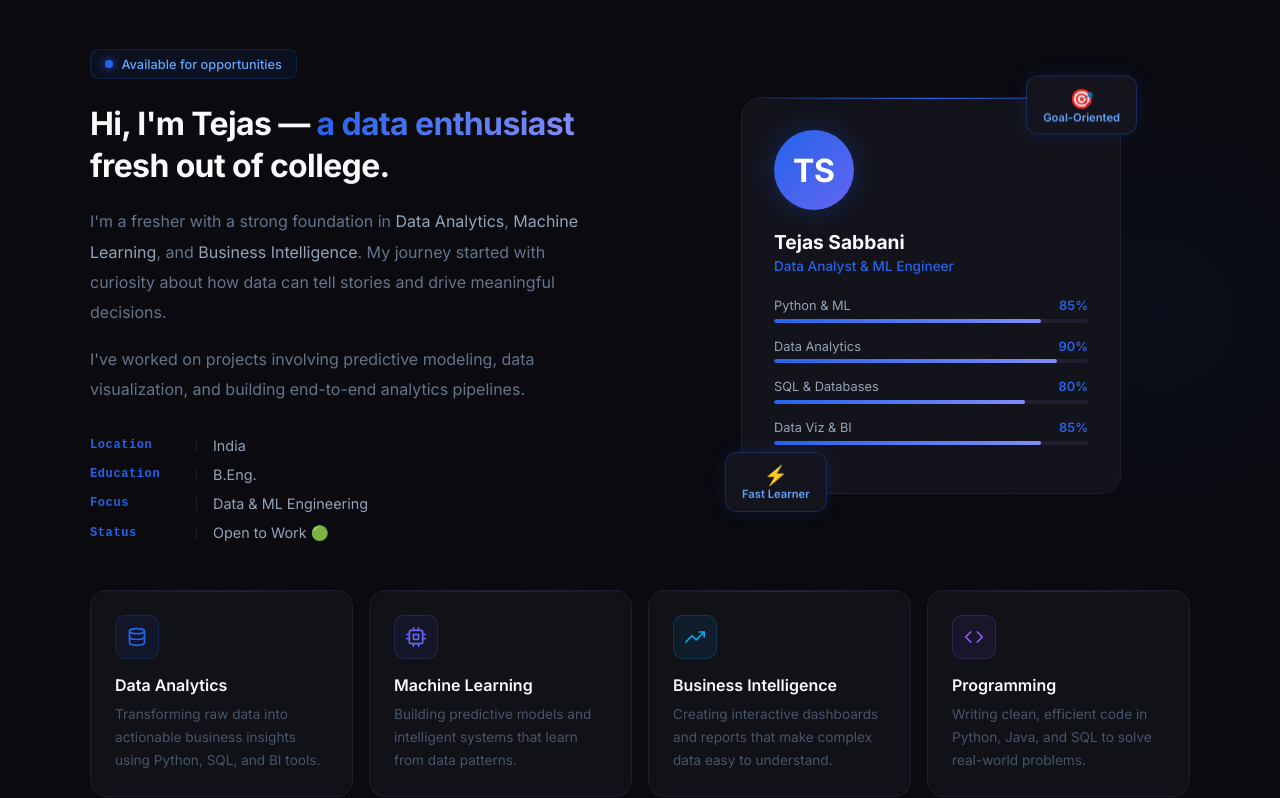
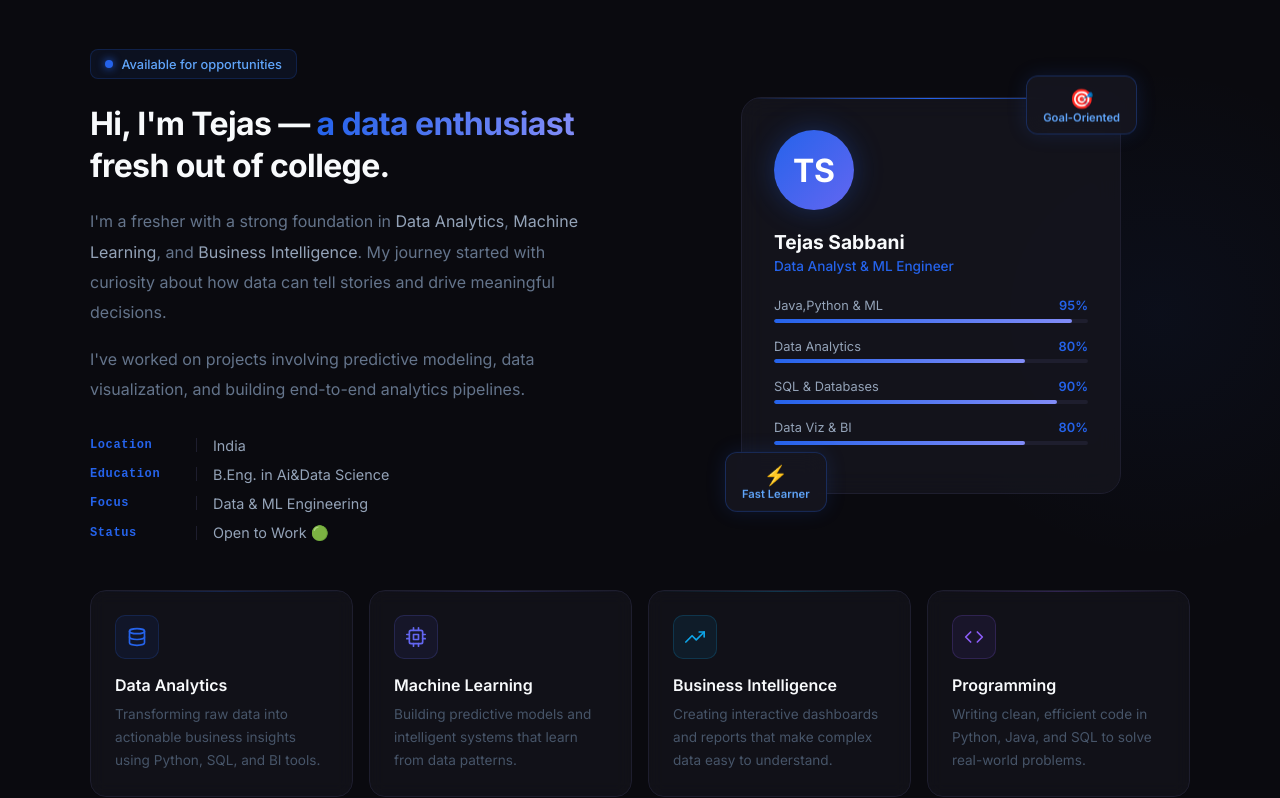
Before and after one commit to tejassabbani20/portfolio-website, a React (Vite) app: page / in a window 1280 px wide. Shown: the part 1080-1878 px from the top of the page. Built offline with nearby package versions, Linux system fonts and the light colour scheme.

Commit message:
Changes in about

```diff
--- a/src/components/sections/About.jsx
+++ b/src/components/sections/About.jsx
@@ -66,7 +66,7 @@ export default function About() {
               I've worked on projects involving predictive modeling, data visualization, and building end-to-end analytics pipelines.
             </p>
             <div style={{ display: 'flex', flexDirection: 'column', gap: '0.75rem' }}>
-              {[{ label: 'Location', value: 'India' }, { label: 'Education', value: 'B.Eng.' }, { label: 'Focus', value: 'Data & ML Engineering' }, { label: 'Status', value: 'Open to Work 🟢' }].map(({ label, value }) => (
+              {[{ label: 'Location', value: 'India' }, { label: 'Education', value: 'B.Eng. in Ai&Data Science' }, { label: 'Focus', value: 'Data & ML Engineering' }, { label: 'Status', value: 'Open to Work 🟢' }].map(({ label, value }) => (
                 <div key={label} style={{ display: 'flex', gap: '1rem', alignItems: 'center' }}>
                   <span style={{ fontSize: '0.75rem', fontFamily: 'JetBrains Mono, monospace', color: '#2563EB', fontWeight: 600, minWidth: '90px', letterSpacing: '0.05em' }}>{label}</span>
                   <span style={{ width: '1px', height: '14px', background: '#1E1E2E', flexShrink: 0 }} />
@@ -85,7 +85,7 @@ export default function About() {
                 <div style={{ width: '80px', height: '80px', borderRadius: '50%', background: 'linear-gradient(135deg, #2563EB, #6366F1)', display: 'flex', alignItems: 'center', justifyContent: 'center', fontSize: '2rem', fontWeight: 700, color: '#fff', fontFamily: 'Inter, sans-serif', marginBottom: '1.25rem', boxShadow: '0 0 30px rgba(37,99,235,0.3)' }}>TS</div>
                 <h4 style={{ fontSize: '1.2rem', fontWeight: 700, color: '#F8FAFC', fontFamily: 'Inter, sans-serif', marginBottom: '0.25rem' }}>Tejas Sabbani</h4>
                 <p style={{ fontSize: '0.85rem', color: '#2563EB', fontFamily: 'Inter, sans-serif', marginBottom: '1.5rem', fontWeight: 500 }}>Data Analyst & ML Engineer</p>
-                {[{ skill: 'Python & ML', pct: 85 }, { skill: 'Data Analytics', pct: 90 }, { skill: 'SQL & Databases', pct: 80 }, { skill: 'Data Viz & BI', pct: 85 }].map(({ skill, pct }) => (
+                {[{ skill: 'Java,Python & ML', pct: 95 }, { skill: 'Data Analytics', pct: 80 }, { skill: 'SQL & Databases', pct: 90 }, { skill: 'Data Viz & BI', pct: 80 }].map(({ skill, pct }) => (
                   <div key={skill} style={{ marginBottom: '1rem' }}>
                     <div style={{ display: 'flex', justifyContent: 'space-between', marginBottom: '0.35rem' }}>
                       <span style={{ fontSize: '0.8rem', color: '#94A3B8', fontFamily: 'Inter, sans-serif' }}>{skill}</span>
```
Also changed, not shown: src/components/layout/Navbar.jsx (line endings or trailing spaces).
